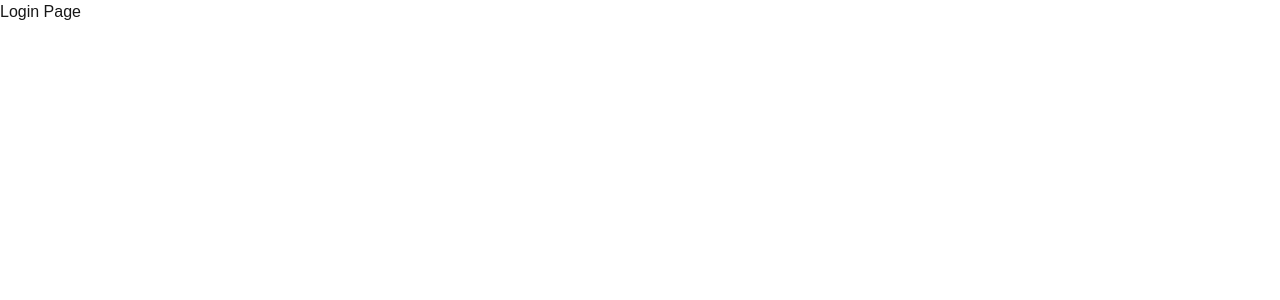
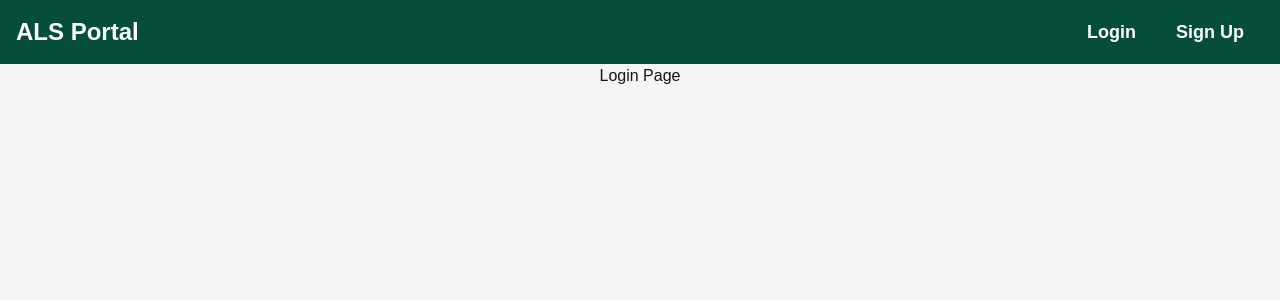
Before and after one commit to sedna08/attendance-logging-system, a Next.js app in the folder als-web-frontend/: page /login in a window 1280 px wide. Shown: the top 300 px of the page. Built offline with nearby package versions, Linux system fonts and the light colour scheme.

Commit message:
Added Header component, and created initial login page

```diff
--- a/als-web-frontend/src/app/globals.css
+++ b/als-web-frontend/src/app/globals.css
@@ -7,12 +7,12 @@
   --foreground: #171717;
 }
 
-@media (prefers-color-scheme: dark) {
+/* @media (prefers-color-scheme: dark) {
   :root {
     --background: #0a0a0a;
     --foreground: #ededed;
   }
-}
+} */
 
 body {
   color: var(--foreground);
--- a/als-web-frontend/src/app/login/page.tsx
+++ b/als-web-frontend/src/app/login/page.tsx
@@ -1,7 +1,13 @@
+import Header from "@/components/Headers"
+
 export default function Login() {
     return (
         <div>
-            <h1>Login Page</h1>
+            <Header/>
+            <main className="flex flex-col items-center min-h-screen bg-gray-100">
+                <h1>Login Page</h1>
+            </main>
+
         </div>
     )
 }
--- /dev/null
+++ b/als-web-frontend/src/components/Headers.tsx
@@ -0,0 +1,16 @@
+const Header = () => {
+  return (
+    <header className="bg-emerald-900 p-4">
+      <div className="container mx-auto flex justify-between items-center">
+        <h1 className="text-white text-2xl font-bold"><b>ALS Portal</b></h1>
+        <div className="flex">
+            <div className="text-lg font-semibold text-white mx-5">Login</div>
+            <div className="text-lg font-semibold text-white mx-5">Sign Up</div>
+        </div>
+
+      </div>
+    </header>
+  )
+}
+
+export default Header
```
